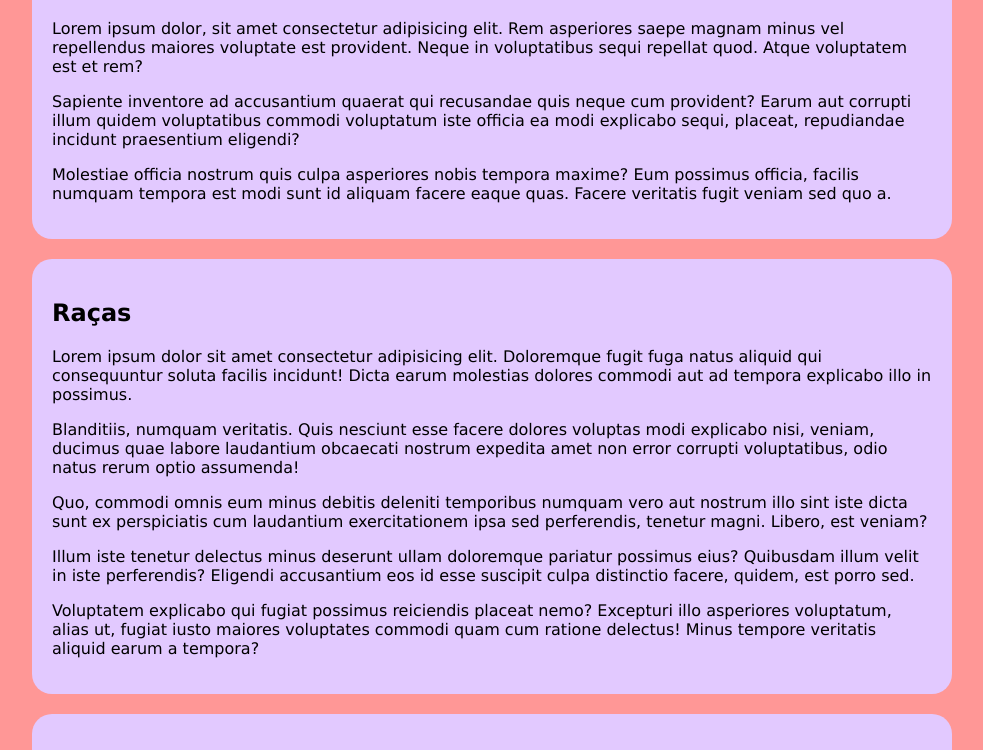
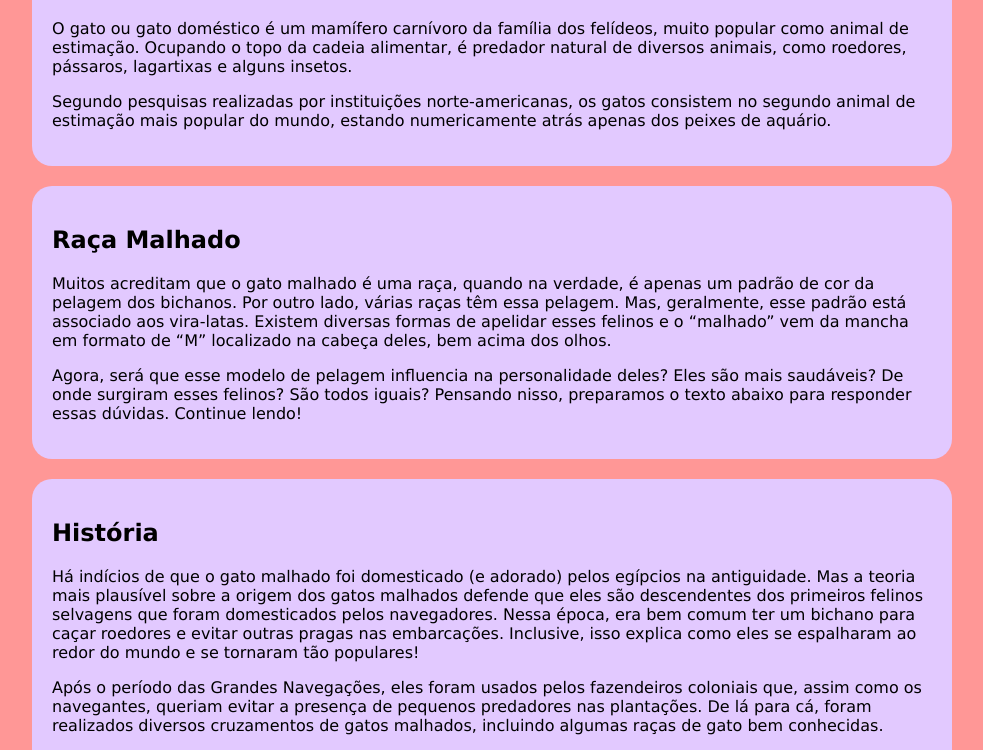
Before and after one commit to oswbiel/PIT202203-BOX-MODEL-CATS, a plain HTML site: page index.html in a window 1280 px wide. Shown: the part 476-1226 px from the top of the page, without its empty margins (148-1131 px from the left). Drawn offline with Linux system fonts and the light colour scheme.

Commit message:
Atualizar o index.html

```diff
--- a/index.html
+++ b/index.html
@@ -17,34 +17,29 @@
         <nav>
             <ul>
                 <li><a href="#home">inicio</a></li>
-                <li><a href="#Racas">Raças</a></li>
+                <li><a href="#Racas">Raça Malhado</a></li>
                 <li><a href="#historia">História</a></li>
             </ul>
         </nav>
         <main id="home">
             <img src="gato2.jpg" alt="gato">
             <h1>Gatos</h1>
-            <p>Lorem ipsum dolor, sit amet consectetur adipisicing elit. Rem asperiores saepe magnam minus vel repellendus maiores voluptate est provident. Neque in voluptatibus sequi repellat quod. Atque voluptatem est et rem?</p>
-            <p>Sapiente inventore ad accusantium quaerat qui recusandae quis neque cum provident? Earum aut corrupti illum quidem voluptatibus commodi voluptatum iste officia ea modi explicabo sequi, placeat, repudiandae incidunt praesentium eligendi?</p>
-            <p>Molestiae officia nostrum quis culpa asperiores nobis tempora maxime? Eum possimus officia, facilis numquam tempora est modi sunt id aliquam facere eaque quas. Facere veritatis fugit veniam sed quo a.</p>
+            <p>O gato ou gato doméstico é um mamífero carnívoro da família dos felídeos, muito popular como animal de estimação. Ocupando o topo da cadeia alimentar, é predador natural de diversos animais, como roedores, pássaros, lagartixas e alguns insetos.</p>
+
+            <p>Segundo pesquisas realizadas por instituições norte-americanas, os gatos consistem no segundo animal de estimação mais popular do mundo, estando numericamente atrás apenas dos peixes de aquário.</p>
         </main>
 
         <section id="racas">
-            <h1>Raças</h1>
-            <p>Lorem ipsum dolor sit amet consectetur adipisicing elit. Doloremque fugit fuga natus aliquid qui consequuntur soluta facilis incidunt! Dicta earum molestias dolores commodi aut ad tempora explicabo illo in possimus.</p>
-            <p>Blanditiis, numquam veritatis. Quis nesciunt esse facere dolores voluptas modi explicabo nisi, veniam, ducimus quae labore laudantium obcaecati nostrum expedita amet non error corrupti voluptatibus, odio natus rerum optio assumenda!</p>
-            <p>Quo, commodi omnis eum minus debitis deleniti temporibus numquam vero aut nostrum illo sint iste dicta sunt ex perspiciatis cum laudantium exercitationem ipsa sed perferendis, tenetur magni. Libero, est veniam?</p>
-            <p>Illum iste tenetur delectus minus deserunt ullam doloremque pariatur possimus eius? Quibusdam illum velit in iste perferendis? Eligendi accusantium eos id esse suscipit culpa distinctio facere, quidem, est porro sed.</p>
-            <p>Voluptatem explicabo qui fugiat possimus reiciendis placeat nemo? Excepturi illo asperiores voluptatum, alias ut, fugiat iusto maiores voluptates commodi quam cum ratione delectus! Minus tempore veritatis aliquid earum a tempora?</p>
+            <h1>Raça Malhado</h1>
+            <p>Muitos acreditam que o gato malhado é uma raça, quando na verdade, é apenas um padrão de cor da pelagem dos bichanos. Por outro lado, várias raças têm essa pelagem. Mas, geralmente, esse padrão está associado aos vira-latas. Existem diversas formas de apelidar esses felinos e o “malhado” vem da mancha em formato de “M” localizado na cabeça deles, bem acima dos olhos. </p>
+            <p>Agora, será que esse modelo de pelagem influencia na personalidade deles? Eles são mais saudáveis? De onde surgiram esses felinos? São todos iguais? Pensando nisso, preparamos o texto abaixo  para responder essas dúvidas. Continue lendo!</p>
         </section>
 
         <section id="historia">
             <h1>História</h1>
-            <p>Lorem ipsum dolor sit amet consectetur adipisicing elit. Similique, repellat itaque temporibus vero dicta cupiditate natus rerum vitae dolorum minima sed asperiores enim maiores et eaque unde vel ut ducimus?</p>
-            <p>Iusto, labore a? Doloribus illo vel magni iure voluptate voluptatum nostrum voluptas, exercitationem saepe. Aliquam ipsum voluptatum quasi aperiam ipsam cupiditate quos non, consequuntur odio, expedita deserunt ex aut laboriosam!</p>
-            <p>Quibusdam magni, harum blanditiis dolores doloribus autem ipsam quam vel sit ipsa adipisci nemo dolorum odio voluptatem cum asperiores? Voluptas inventore quidem dicta iure dolorum enim et sint aut libero!</p>
-            <p>Earum, at quibusdam unde sunt iusto possimus molestiae, eaque magni alias nesciunt pariatur ut consectetur voluptas iure aspernatur commodi libero perspiciatis voluptates, aliquid velit placeat. Doloremque facilis dignissimos saepe voluptatem!</p>
-            <p>Dolore iure beatae mollitia commodi praesentium veritatis eius tempore ullam exercitationem. Officiis quasi doloremque suscipit veniam perferendis nemo et repellat rerum maiores. Soluta quidem amet facilis quisquam, repellendus nesciunt optio!</p>
+            <p>Há indícios de que o gato malhado foi domesticado (e adorado) pelos egípcios na antiguidade. Mas a teoria mais plausível sobre a origem dos gatos malhados defende que eles são descendentes dos primeiros felinos selvagens que foram domesticados pelos navegadores. Nessa época, era bem comum ter um bichano para caçar roedores e evitar outras pragas nas embarcações. Inclusive, isso explica como eles se espalharam ao redor do mundo e se tornaram tão populares!</p>
+
+            <p>Após o período das Grandes Navegações, eles foram usados pelos fazendeiros coloniais que, assim como os navegantes, queriam evitar a presença de pequenos predadores nas plantações. De lá para cá, foram realizados diversos cruzamentos de gatos malhados, incluindo algumas raças de gato bem conhecidas.</p>
         </section>
 
     </div>
```
